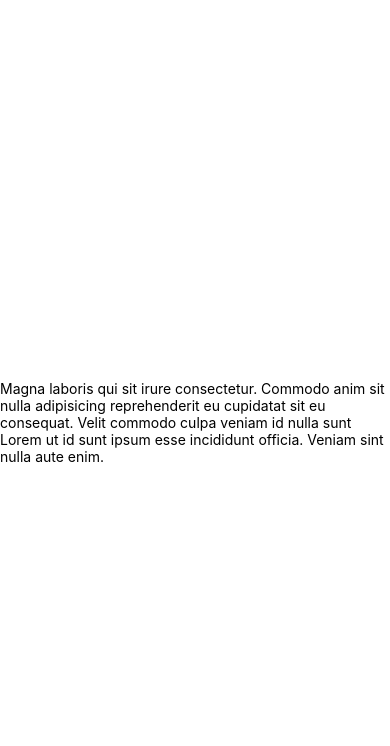
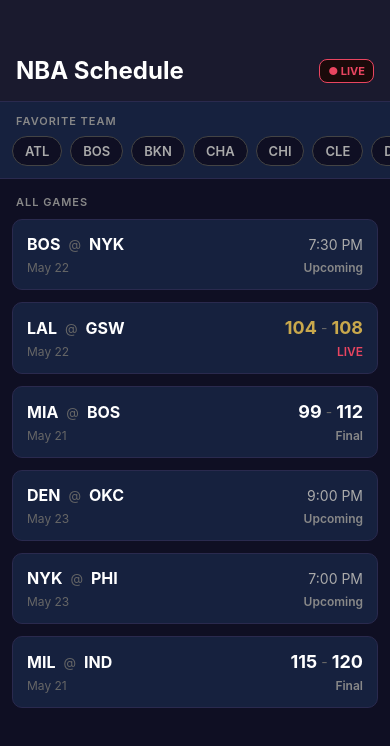
Before and after one commit to alukan/NBA_tracker, a React Native app: screen / in a window 390 px wide. Shown: the top 746 px of the page. Built offline with nearby package versions, Linux system fonts and the light colour scheme.

Commit message:
create basic componenets

```diff
--- a/package.json
+++ b/package.json
@@ -1,7 +1,7 @@
 {
   "name": "m11_reactnative",
   "version": "1.0.0",
-  "main": "index.ts",
+  "main": "src/index.ts",
   "scripts": {
     "start": "expo start",
     "android": "expo start --android",
@@ -17,7 +17,9 @@
     "expo": "~54.0.33",
     "expo-status-bar": "~3.0.9",
     "react": "19.1.0",
-    "react-native": "0.81.5"
+    "react-dom": "19.1.0",
+    "react-native": "0.81.5",
+    "react-native-web": "^0.21.0"
   },
   "devDependencies": {
     "@christopherjbaker/eslint-config": "^3.1.4",
--- a/src/App.tsx
+++ b/src/App.tsx
@@ -1,28 +1,130 @@
+import { useCallback, useState } from "react"
+import { StyleSheet, Text, View } from "react-native"
 import { StatusBar } from "expo-status-bar"
-import { StyleSheet, Text, View } from "react-native"
+
+import TeamSelector from "./components/TeamSelector"
+import ScheduleList from "./components/ScheduleList"
+import { type Game } from "./components/GameCard"
+
+const MOCK_GAMES: Game[] = [
+  {
+    id: "1",
+    awayTeam: "BOS",
+    homeTeam: "NYK",
+    date: "May 22",
+    time: "7:30 PM",
+    homeScore: null,
+    awayScore: null,
+    status: "upcoming",
+  },
+  {
+    id: "2",
+    awayTeam: "LAL",
+    homeTeam: "GSW",
+    date: "May 22",
+    time: "10:00 PM",
+    homeScore: 108,
+    awayScore: 104,
+    status: "live",
+  },
+  {
+    id: "3",
+    awayTeam: "MIA",
+    homeTeam: "BOS",
+    date: "May 21",
+    time: "8:00 PM",
+    homeScore: 112,
+    awayScore: 99,
+    status: "final",
+  },
+  {
+    id: "4",
+    awayTeam: "DEN",
+    homeTeam: "OKC",
+    date: "May 23",
+    time: "9:00 PM",
+    homeScore: null,
+    awayScore: null,
+    status: "upcoming",
+  },
+  {
+    id: "5",
+    awayTeam: "NYK",
+    homeTeam: "PHI",
+    date: "May 23",
+    time: "7:00 PM",
+    homeScore: null,
+    awayScore: null,
+    status: "upcoming",
+  },
+  {
+    id: "6",
+    awayTeam: "MIL",
+    homeTeam: "IND",
+    date: "May 21",
+    time: "7:00 PM",
+    homeScore: 120,
+    awayScore: 115,
+    status: "final",
+  },
+]
 
 const App: React.FC = () => {
+  const [selectedTeam, setSelectedTeam] = useState<string | null>(null)
+
+  const handleSelectTeam = useCallback((team: string) => {
+    setSelectedTeam((prev) => (prev === team ? null : team))
+  }, [])
+
   return (
-    <View style={styles.container}>
-      <Text>
-        Magna laboris qui sit irure consectetur. Commodo anim sit nulla
-        adipisicing reprehenderit eu cupidatat sit eu consequat. Velit commodo
-        culpa veniam id nulla sunt Lorem ut id sunt ipsum esse incididunt
-        officia. Veniam sint nulla aute enim.
-      </Text>
-      <StatusBar style="auto" />
+    <View style={styles.root}>
+      <StatusBar style="light" />
+      <View style={styles.header}>
+        <Text style={styles.title}>NBA Schedule</Text>
+        <View style={styles.liveBadge}>
+          <Text style={styles.liveBadgeText}>● LIVE</Text>
+        </View>
+      </View>
+      <TeamSelector selected={selectedTeam} onSelect={handleSelectTeam} />
+      <ScheduleList games={MOCK_GAMES} selectedTeam={selectedTeam} />
     </View>
   )
 }
 
-
 export default App
 
 const styles = StyleSheet.create({
-  container: {
+  root: {
     flex: 1,
-    backgroundColor: "#fff",
+    backgroundColor: "#0f0f23",
+  },
+  header: {
+    paddingTop: 56,
+    paddingBottom: 16,
+    paddingHorizontal: 16,
+    backgroundColor: "#1a1a2e",
+    borderBottomWidth: 1,
+    borderBottomColor: "#2a2a4e",
+    flexDirection: "row",
     alignItems: "center",
-    justifyContent: "center",
+    justifyContent: "space-between",
+  },
+  title: {
+    fontSize: 24,
+    fontWeight: "bold",
+    color: "#ffffff",
+  },
+  liveBadge: {
+    backgroundColor: "#1a0a0a",
+    borderRadius: 8,
+    paddingHorizontal: 8,
+    paddingVertical: 4,
+    borderWidth: 1,
+    borderColor: "#e94560",
+  },
+  liveBadgeText: {
+    color: "#e94560",
+    fontSize: 11,
+    fontWeight: "700",
   },
 })
--- /dev/null
+++ b/src/components/GameCard.tsx
@@ -0,0 +1,161 @@
+import { useState } from "react"
+import { StyleSheet, Text, TouchableOpacity, View } from "react-native"
+
+export type GameStatus = "upcoming" | "live" | "final"
+
+export interface Game {
+  id: string
+  homeTeam: string
+  awayTeam: string
+  homeScore: number | null
+  awayScore: number | null
+  date: string
+  time: string
+  status: GameStatus
+}
+
+interface GameCardProps {
+  game: Game
+}
+
+const STATUS_LABEL: Record<GameStatus, string> = {
+  upcoming: "Upcoming",
+  live: "LIVE",
+  final: "Final",
+}
+
+const GameCard: React.FC<GameCardProps> = ({ game }) => {
+  const [expanded, setExpanded] = useState(false)
+
+  const isLive = game.status === "live"
+  const hasSores = game.homeScore !== null && game.awayScore !== null
+
+  return (
+    <TouchableOpacity
+      style={styles.card}
+      onPress={() => { setExpanded((v) => !v) }}
+      activeOpacity={0.8}
+    >
+      <View style={styles.row}>
+        <View style={styles.teams}>
+          <Text style={styles.team}>{game.awayTeam}</Text>
+          <Text style={styles.vs}>@</Text>
+          <Text style={styles.team}>{game.homeTeam}</Text>
+        </View>
+
+        {hasSores ? (
+          <View style={styles.scores}>
+            <Text style={[styles.score, isLive && styles.scoreLive]}>
+              {game.awayScore}
+            </Text>
+            <Text style={styles.scoreDash}>-</Text>
+            <Text style={[styles.score, isLive && styles.scoreLive]}>
+              {game.homeScore}
+            </Text>
+          </View>
+        ) : (
+          <Text style={styles.time}>{game.time}</Text>
+        )}
+      </View>
+
+      <View style={styles.meta}>
+        <Text style={styles.date}>{game.date}</Text>
+        <Text style={[styles.status, isLive && styles.statusLive]}>
+          {STATUS_LABEL[game.status]}
+        </Text>
+      </View>
+
+      {expanded && (
+        <View style={styles.detail}>
+          <Text style={styles.detailText}>
+            {game.awayTeam} vs {game.homeTeam}
+          </Text>
+          <Text style={styles.detailText}>
+            {game.date} · {game.time}
+          </Text>
+        </View>
+      )}
+    </TouchableOpacity>
+  )
+}
+
+export default GameCard
+
+const styles = StyleSheet.create({
+  card: {
+    backgroundColor: "#16213e",
+    marginHorizontal: 12,
+    marginVertical: 6,
+    borderRadius: 10,
+    padding: 14,
+    borderWidth: 1,
+    borderColor: "#2a2a4e",
+  },
+  row: {
+    flexDirection: "row",
+    justifyContent: "space-between",
+    alignItems: "center",
+  },
+  teams: {
+    flexDirection: "row",
+    alignItems: "center",
+    gap: 8,
+  },
+  team: {
+    color: "#fff",
+    fontSize: 16,
+    fontWeight: "700",
+  },
+  vs: {
+    color: "#666",
+    fontSize: 13,
+  },
+  scores: {
+    flexDirection: "row",
+    alignItems: "center",
+    gap: 4,
+  },
+  score: {
+    color: "#fff",
+    fontSize: 18,
+    fontWeight: "bold",
+  },
+  scoreLive: {
+    color: "#c9a84c",
+  },
+  scoreDash: {
+    color: "#666",
+  },
+  time: {
+    color: "#aaa",
+    fontSize: 14,
+  },
+  meta: {
+    flexDirection: "row",
+    justifyContent: "space-between",
+    marginTop: 6,
+  },
+  date: {
+    color: "#666",
+    fontSize: 12,
+  },
+  status: {
+    color: "#888",
+    fontSize: 12,
+    fontWeight: "600",
+  },
+  statusLive: {
+    color: "#e94560",
+  },
+  detail: {
+    marginTop: 10,
+    paddingTop: 10,
+    borderTopWidth: 1,
+    borderTopColor: "#2a2a4e",
+    gap: 4,
+  },
+  detailText: {
+    color: "#aaa",
+    fontSize: 13,
+  },
+})
--- /dev/null
+++ b/src/components/ScheduleList.tsx
@@ -0,0 +1,63 @@
+import { useMemo } from "react"
+import { FlatList, StyleSheet, Text, View } from "react-native"
+
+import GameCard, { type Game } from "./GameCard"
+
+interface ScheduleListProps {
+  games: Game[]
+  selectedTeam: string | null
+}
+
+const ScheduleList: React.FC<ScheduleListProps> = ({ games, selectedTeam }) => {
+  const filtered = useMemo(() => {
+    if (!selectedTeam) return games
+    return games.filter(
+      (g) => g.homeTeam === selectedTeam || g.awayTeam === selectedTeam,
+    )
+  }, [games, selectedTeam])
+
+  return (
+    <FlatList
+      data={filtered}
+      keyExtractor={(item) => item.id}
+      renderItem={({ item }) => <GameCard game={item} />}
+      contentContainerStyle={styles.content}
+      ListEmptyComponent={
+        <View style={styles.empty}>
+          <Text style={styles.emptyText}>No games found.</Text>
+        </View>
+      }
+      ListHeaderComponent={
+        <Text style={styles.header}>
+          {selectedTeam ? `${selectedTeam} Schedule` : "All Games"}
+        </Text>
+      }
+    />
+  )
+}
+
+export default ScheduleList
+
+const styles = StyleSheet.create({
+  content: {
+    paddingBottom: 24,
+  },
+  header: {
+    color: "#888",
+    fontSize: 11,
+    fontWeight: "600",
+    letterSpacing: 1,
+    textTransform: "uppercase",
+    paddingHorizontal: 16,
+    paddingTop: 16,
+    paddingBottom: 4,
+  },
+  empty: {
+    alignItems: "center",
+    paddingTop: 60,
+  },
+  emptyText: {
+    color: "#555",
+    fontSize: 15,
+  },
+})
--- /dev/null
+++ b/src/components/TeamSelector.tsx
@@ -0,0 +1,97 @@
+import { useRef } from "react"
+import {
+  ScrollView,
+  StyleSheet,
+  Text,
+  TouchableOpacity,
+  View,
+} from "react-native"
+
+const NBA_TEAMS = [
+  "ATL", "BOS", "BKN", "CHA", "CHI", "CLE", "DAL", "DEN",
+  "DET", "GSW", "HOU", "IND", "LAC", "LAL", "MEM", "MIA",
+  "MIL", "MIN", "NOP", "NYK", "OKC", "ORL", "PHI", "PHX",
+  "POR", "SAC", "SAS", "TOR", "UTA", "WAS",
+]
+
+interface TeamSelectorProps {
+  selected: string | null
+  onSelect: (team: string) => void
+}
+
+const TeamSelector: React.FC<TeamSelectorProps> = ({ selected, onSelect }) => {
+  const scrollRef = useRef<ScrollView>(null)
+
+  return (
+    <View style={styles.container}>
+      <Text style={styles.label}>Favorite Team</Text>
+      <ScrollView
+        ref={scrollRef}
+        horizontal
+        showsHorizontalScrollIndicator={false}
+        contentContainerStyle={styles.scroll}
+      >
+        {NBA_TEAMS.map((team) => (
+          <TouchableOpacity
+            key={team}
+            style={[styles.chip, selected === team && styles.chipSelected]}
+            onPress={() => { onSelect(team) }}
+          >
+            <Text
+              style={[
+                styles.chipText,
+                selected === team && styles.chipTextSelected,
+              ]}
+            >
+              {team}
+            </Text>
+          </TouchableOpacity>
+        ))}
+      </ScrollView>
+    </View>
+  )
+}
+
+export default TeamSelector
+
+const styles = StyleSheet.create({
+  container: {
+    paddingVertical: 12,
+    backgroundColor: "#16213e",
+    borderBottomWidth: 1,
+    borderBottomColor: "#2a2a4e",
+  },
+  label: {
+    color: "#888",
+    fontSize: 11,
+    fontWeight: "600",
+    letterSpacing: 1,
+    textTransform: "uppercase",
+    paddingHorizontal: 16,
+    marginBottom: 8,
+  },
+  scroll: {
+    paddingHorizontal: 12,
+    gap: 8,
+  },
+  chip: {
+    paddingHorizontal: 12,
+    paddingVertical: 6,
+    borderRadius: 16,
+    borderWidth: 1,
+    borderColor: "#444",
+    backgroundColor: "#0f0f23",
+  },
+  chipSelected: {
+    backgroundColor: "#c9a84c",
+    borderColor: "#c9a84c",
+  },
+  chipText: {
+    color: "#aaa",
+    fontSize: 13,
+    fontWeight: "600",
+  },
+  chipTextSelected: {
+    color: "#000",
+  },
+})
```
Also changed, not shown: 1 other file (tests, documents, lock files or other folders).
